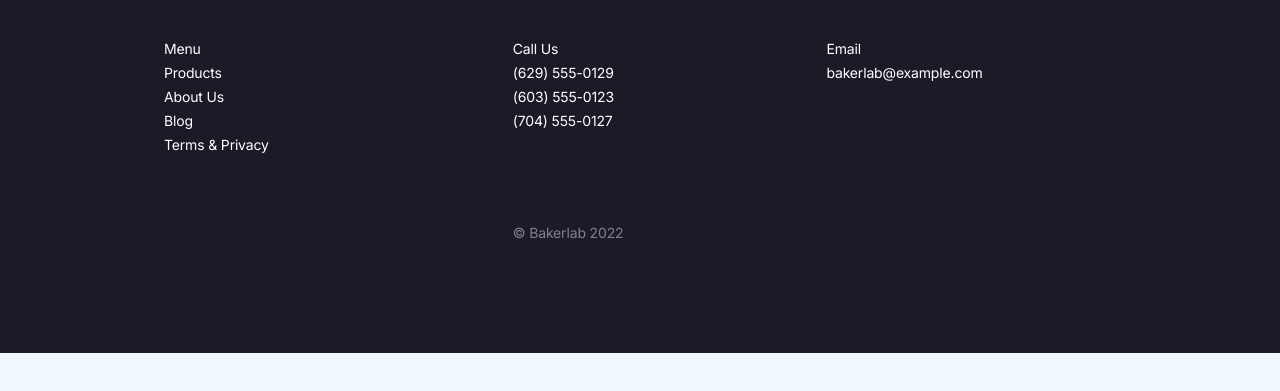
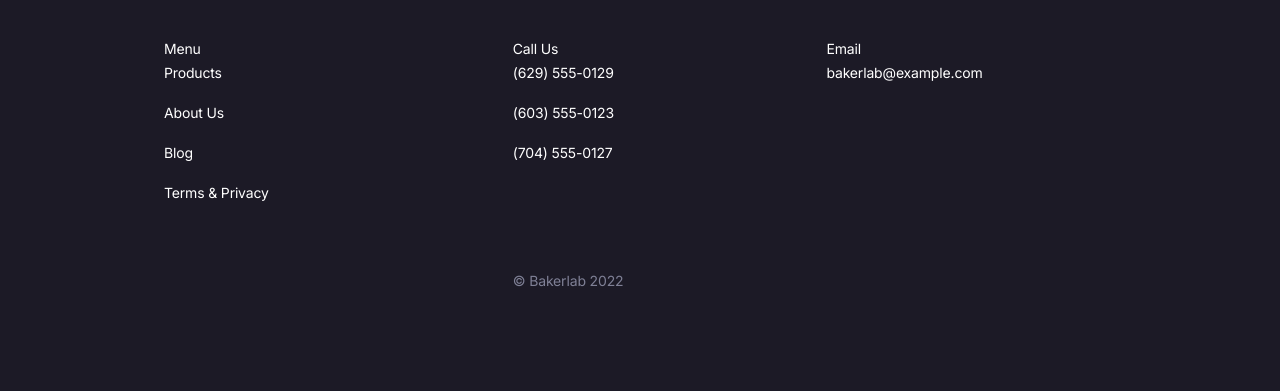
Before and after one commit to MabuzaM/the_creative_bakery_landingPage, a website built with Parcel: page src/index.html in a window 1280 px wide. Shown: the part 3330-3721 px from the top of the page. Before the commit the page ends 3683 px from the top, so only its background shows below. Built offline with nearby package versions, Linux system fonts and the light colour scheme.

Commit message:
Styled the links block

```diff
--- /dev/null
+++ b/src/styles/links.scss
@@ -0,0 +1,5 @@
+.links {
+  display: inline-flex;
+  flex-direction: column;
+  row-gap: 16px;
+}
--- a/src/styles/main.scss
+++ b/src/styles/main.scss
@@ -9,7 +9,7 @@
 @import "./card";
 @import "./about-us";
 @import "./footer";
-// @import "./links";
+@import "./links";
 // @import "./label";
 // @import "./social-icon";
 @import "./menu";
```
